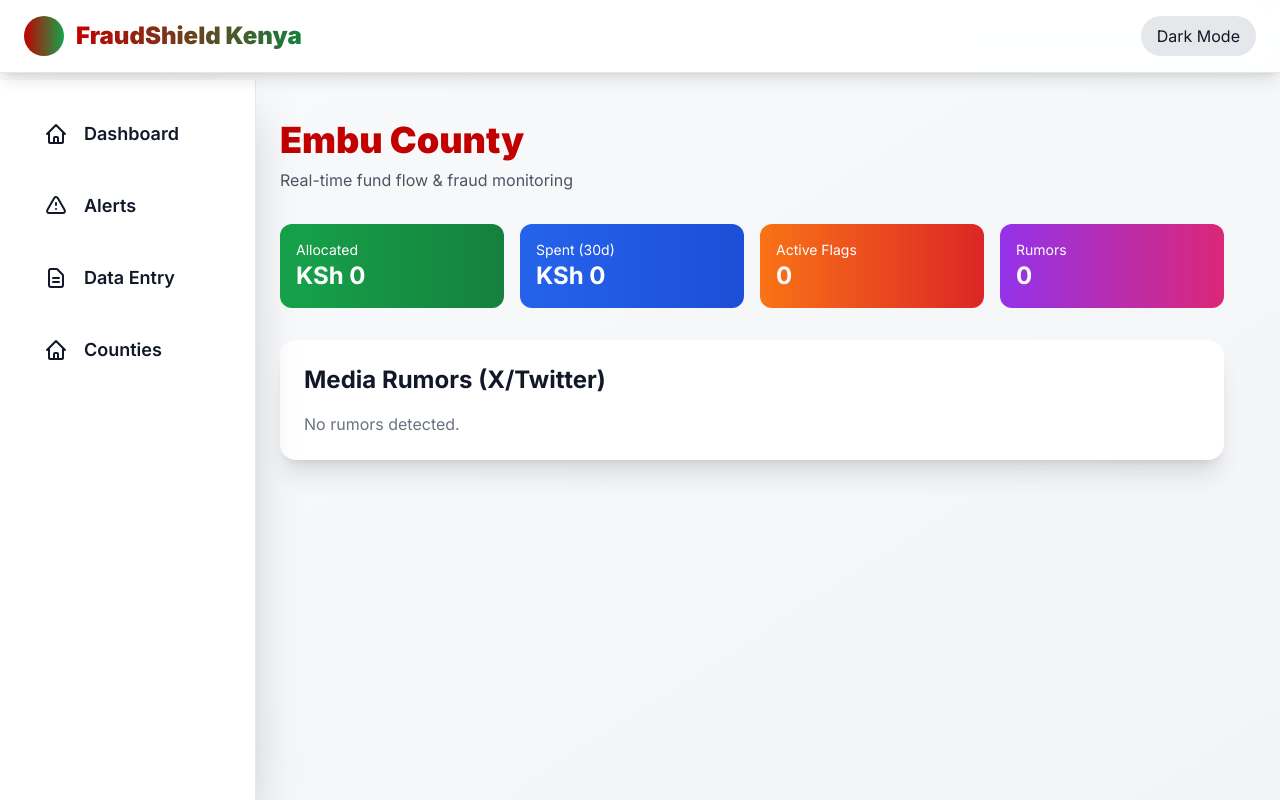
After one commit to Isaacolando/FraudShield_KE-AI, a Django app: a page that uses backend/templates/base.html in a window 1280 px wide. The commit adds this page. Run offline with Django 5.2, Linux system fonts and the light colour scheme; data comes from the database, SQL or seed files in the repository; both versions use the stored data as it was after the commit; data that the repository does not hold is empty; some libraries are stand-ins or nearby versions.

Commit message:
counties implimentation

```diff
--- a/backend/core/admin.py
+++ b/backend/core/admin.py
@@ -1,6 +1,6 @@
 
 from django.contrib import admin
-from .models import Entity,Bill,Allocation,Disbursement,Transaction,EvidenceDocument,Flag
+from .models import Entity,Bill,Allocation,Disbursement,Transaction,EvidenceDocument,Flag, County
 
 admin.site.register(Entity)
 admin.site.register(Bill)
@@ -9,3 +9,4 @@ admin.site.register(Disbursement)
 admin.site.register(Transaction)
 admin.site.register(EvidenceDocument)
 admin.site.register(Flag)
+admin.site.register(County)
--- a/backend/core/urls.py
+++ b/backend/core/urls.py
@@ -29,4 +29,7 @@ urlpatterns = [
     path('disbursement/<str:disbursement_id>/', views.disbursement_detail, name='disbursement-detail'),
     path('transaction/<str:tx_id>/', views.transaction_detail, name='transaction-detail'),
     path('entity/<int:entity_id>/', views.entity_detail, name='entity-detail'),
+    path('counties/<str:county_name>/', views.county_dashboard, name='county-dashboard'),
+    path('rumor/<str:rumor_id>/', views.rumor_detail, name='rumor-detail'),
+    path('counties/', views.county_list, name='county-list'),
 ]
--- a/backend/core/views.py
+++ b/backend/core/views.py
@@ -12,11 +12,23 @@ from .models import Transaction, EvidenceDocument
 from django.shortcuts import render, redirect
 from django.contrib.auth import login, authenticate
 from django.contrib import messages
+from django.contrib.contenttypes.models import ContentType
+from .models import Bill, Allocation, Disbursement, Transaction, Entity, EvidenceDocument
+from django.contrib.auth.models import User
+from .models import County, Transaction, Flag, Rumor, Allocation
+from django.db.models import Sum, Count
+from django.utils import timezone
 
 def login_view(request):
     if request.method == "POST":
-        username = request.POST['username']
-        password = request.POST['password']
+        identifier = request.POST.get('username', '').strip()
+        password = request.POST.get('password', '')
+        # allow either username or email
+        username = identifier
+        if '@' in identifier:
+            user_obj = User.objects.filter(email__iexact=identifier).first()
+            if user_obj:
+                username = user_obj.get_username()
         user = authenticate(request, username=username, password=password)
         if user and user.is_staff:
             login(request, user)
@@ -211,9 +223,7 @@ class IngestEvidence(APIView):
             return Response(serializer.data, status=status.HTTP_201_CREATED)
         return Response(serializer.errors, status=status.HTTP_400_BAD_REQUEST)
 
-# details views fuctions
-from django.shortcuts import render, get_object_or_404
-from .models import Bill, Allocation, Disbursement, Transaction, Entity, EvidenceDocument
+
 
 def bill_detail(request, bill_id):
     bill = get_object_or_404(Bill, bill_id=bill_id)
@@ -247,3 +257,48 @@ def entity_detail(request, entity_id):
         'incoming': incoming,
         'outgoing': outgoing
     })
+def county_list(request):
+    counties = County.objects.all().order_by('name')
+    return render(request, 'county/list.html', {'counties': counties})
+def county_dashboard(request, county_name):
+    county = get_object_or_404(County, name__icontains=county_name)
+    cutoff = timezone.now() - timezone.timedelta(days=30)
+
+
+    allocs = Allocation.objects.filter(to_entity__county=county)
+
+
+    disburs = Transaction.objects.filter(
+        source_entity__county=county,
+        timestamp__gte=cutoff
+    )
+
+
+    flags = Flag.objects.filter(
+        content_type=ContentType.objects.get_for_model(Transaction),
+        object_id__in=disburs.values_list('id', flat=True)
+    )
+
+
+    rumors = Rumor.objects.filter(related_county=county).order_by('-timestamp')[:10]
+
+
+    stats = {
+        'total_allocated': allocs.aggregate(s=Sum('amount'))['s'] or 0,
+        'total_spent': disburs.aggregate(s=Sum('amount'))['s'] or 0,
+        'active_flags': flags.count(),
+        'rumor_count': rumors.count(),
+    }
+
+    return render(request, 'county/dashboard.html', {
+        'county': county,
+        'stats': stats,
+        'rumors': rumors,
+        'flags': flags,
+        'allocs': allocs[:5],
+        'disburs': disburs[:5],
+    })
+
+def rumor_detail(request, rumor_id):
+    rumor = get_object_or_404(Rumor, rumor_id=rumor_id)
+    return render(request, 'rumor/detail.html', {'rumor': rumor})
--- a/backend/templates/base.html
+++ b/backend/templates/base.html
@@ -27,6 +27,7 @@
   {% block styles %}{% endblock %}
 </head>
 <body class="bg-gradient-to-br from-gray-50 to-gray-100 dark:from-black dark:to-gray-900 text-gray-900 dark:text-white min-h-screen transition-colors duration-300">
+
   <!-- HEADER -->
   <header class="fixed top-0 left-0 right-0 z-50 bg-white/90 dark:bg-black/90 backdrop-blur-md border-b border-gray-200 dark:border-gray-800 shadow-lg">
     <div class="container mx-auto px-6 py-4 flex justify-between items-center">
@@ -36,15 +37,23 @@
           FraudShield Kenya
         </h1>
       </div>
-      <button id="theme-toggle" class="px-4 py-2 bg-gray-200 dark:bg-gray-700 rounded-full font-medium hover:scale-105 transition">
+
+      <!-- MOBILE MENU BUTTON (visible only on small screens) -->
+      <button id="mobile-menu-btn" class="lg:hidden p-2 rounded-lg bg-gray-200 dark:bg-gray-700 hover:scale-105 transition">
+        <svg class="w-6 h-6" fill="none" stroke="currentColor" viewBox="0 0 24 24">
+          <path stroke-linecap="round" stroke-linejoin="round" stroke-width="2" d="M4 6h16M4 12h16M4 18h16"/>
+        </svg>
+      </button>
+
+      <!-- THEME TOGGLE -->
+      <button id="theme-toggle" class="hidden lg:block px-4 py-2 bg-gray-200 dark:bg-gray-700 rounded-full font-medium hover:scale-105 transition">
         <span id="theme-text">Dark Mode</span>
       </button>
-
     </div>
   </header>
 
-  <!-- SIDEBAR -->
-  <aside class="fixed left-0 top-20 bottom-0 w-64 bg-white dark:bg-gray-900 border-r border-gray-200 dark:border-gray-800 shadow-2xl overflow-y-auto">
+  <!-- SIDEBAR (Hidden on mobile by default) -->
+  <aside id="sidebar" class="fixed left-0 top-20 bottom-0 w-64 bg-white dark:bg-gray-900 border-r border-gray-200 dark:border-gray-800 shadow-2xl overflow-y-auto z-40 transform transition-transform duration-300 ease-in-out lg:translate-x-0 -translate-x-full">
     <nav class="p-6 space-y-3">
         <a href="/" class="nav-link flex items-center gap-4 px-5 py-4 rounded-xl text-lg font-semibold transition-all {% if request.path == '/' %}bg-kenya-red text-white shadow-lg{% else %}hover:bg-gray-100 dark:hover:bg-gray-800{% endif %}">
             <svg class="w-6 h-6" fill="none" stroke="currentColor" viewBox="0 0 24 24"><path stroke-linecap="round" stroke-linejoin="round" stroke-width="2" d="M3 12l2-2m0 0l7-7 7 7M5 10v10a1 1 0 001 1h3m10-11l2 2m-2-2v10a1 1 0 01-1 1h-3m-6 0a1 1 0 001-1v-4a1 1 0 011-1h2a1 1 0 011 1v4a1 1 0 001 1m-6 0h6"/></svg>
@@ -58,59 +67,83 @@
             <svg class="w-6 h-6" fill="none" stroke="currentColor" viewBox="0 0 24 24"><path stroke-linecap="round" stroke-linejoin="round" stroke-width="2" d="M9 12h6m-6 4h6m2 5H7a2 2 0 01-2-2V5a2 2 0 012-2h5.586a1 1 0 01.707.293l5.414 5.414a1 1 0 01.293.707V19a2 2 0 01-2 2z"/></svg>
             Data Entry
         </a>
+        <!-- NEW: County Navigation (dynamic or static) -->
+        <a href="/counties/" class="nav-link flex items-center gap-4 px-5 py-4 rounded-xl text-lg font-semibold transition-all hover:bg-gray-100 dark:hover:bg-gray-800">  <!-- Replace 'Nairobi' with dynamic if needed -->
+            <svg class="w-6 h-6" fill="none" stroke="currentColor" viewBox="0 0 24 24"><path stroke-linecap="round" stroke-linejoin="round" stroke-width="2" d="M3 12l2-2m0 0l7-7 7 7M5 10v10a1 1 0 001 1h3m10-11l2 2m-2-2v10a1 1 0 01-1 1h-3m-6 0a1 1 0 001-1v-4a1 1 0 011-1h2a1 1 0 011 1v4a1 1 0 001 1m-6 0h6"/></svg>
+            Counties
+        </a>
     </nav>
+
   </aside>
 
-  <!-- MAIN CONTENT -->
-  <main class="pl-64 pt-24 p-8 min-h-screen">
+  <!-- OVERLAY (click to close sidebar on mobile) -->
+  <div id="sidebar-overlay" class="fixed inset-0 bg-black/50 z-30 hidden lg:hidden transition-opacity duration-300"></div>
+
+  <!-- MAIN CONTENT — Full width on mobile -->
+  <main class="pt-20 lg:pt-24 p-4 lg:p-8 lg:pl-64 min-h-screen transition-all duration-300">
     <div class="max-w-7xl mx-auto">
+
       {% block content %}{% endblock %}
     </div>
   </main>
 
-  <!-- THEME TOGGLE SCRIPT -->
+  <!-- MOBILE THEME TOGGLE (bottom-right) -->
+  <button id="mobile-theme-toggle" class="lg:hidden fixed bottom-6 right-6 p-3 bg-gray-200 dark:bg-gray-700 rounded-full shadow-xl hover:scale-110 transition z-40">
+    <span id="mobile-theme-text" class="text-sm font-medium">Dark</span>
+  </button>
+
+  <!-- SCRIPTS -->
   <script>
-    // Apply saved theme on load
-    const savedTheme = localStorage.getItem('theme');
-    const isDark = savedTheme === 'dark' || (!savedTheme && window.matchMedia('(prefers-color-scheme: dark)').matches);
+    // Theme Toggle (Both buttons)
+    const applyTheme = (isDark) => {
+      document.documentElement.classList.toggle('dark', isDark);
+      localStorage.setItem('theme', isDark ? 'dark' : 'light');
+      document.getElementById('theme-text').textContent = isDark ? 'Light Mode' : 'Dark Mode';
+      document.getElementById('mobile-theme-text').textContent = isDark ? 'Light' : 'Dark';
+    };
 
-    if (isDark) {
-      document.documentElement.classList.add('dark');
-    } else {
-      document.documentElement.classList.remove('dark');
-    }
+    const saved = localStorage.getItem('theme');
+    const prefersDark = window.matchMedia('(prefers-color-scheme: dark)').matches;
+    const isDark = saved === 'dark' || (!saved && prefersDark);
+    applyTheme(isDark);
 
-    // Update button text
-    const updateButton = () => {
-      const text = document.getElementById('theme-text');
-      if (document.documentElement.classList.contains('dark')) {
-        text.textContent = 'Light Mode';
-      } else {
-        text.textContent = 'Dark Mode';
-      }
-    };
-    updateButton();
-
-    // Toggle function
     document.getElementById('theme-toggle').addEventListener('click', () => {
-      document.documentElement.classList.toggle('dark');
-      const isNowDark = document.documentElement.classList.contains('dark');
-      localStorage.setItem('theme', isNowDark ? 'dark' : 'light');
-      updateButton();
+      applyTheme(!document.documentElement.classList.contains('dark'));
+    });
+    document.getElementById('mobile-theme-toggle').addEventListener('click', () => {
+      applyTheme(!document.documentElement.classList.contains('dark'));
     });
 
-    // Respect system preference
-    window.matchMedia('(prefers-color-scheme: dark)').addEventListener('change', e => {
-      if (!localStorage.getItem('theme')) {
-        if (e.matches) {
-          document.documentElement.classList.add('dark');
-        } else {
-          document.documentElement.classList.remove('dark');
-        }
-        updateButton();
+    // Mobile Sidebar Toggle
+    const sidebar = document.getElementById('sidebar');
+    const overlay = document.getElementById('sidebar-overlay');
+    const menuBtn = document.getElementById('mobile-menu-btn');
+
+    const openSidebar = () => {
+      sidebar.classList.remove('-translate-x-full');
+      overlay.classList.remove('hidden');
+      overlay.classList.add('opacity-100');
+      document.body.style.overflow = 'hidden';
+    };
+
+    const closeSidebar = () => {
+      sidebar.classList.add('-translate-x-full');
+      overlay.classList.add('hidden');
+      overlay.classList.remove('opacity-100');
+      document.body.style.overflow = '';
+    };
+
+    menuBtn.addEventListener('click', openSidebar);
+    overlay.addEventListener('click', closeSidebar);
+
+    // Close on escape
+    document.addEventListener('keydown', (e) => {
+      if (e.key === 'Escape' && !sidebar.classList.contains('-translate-x-full')) {
+        closeSidebar();
       }
     });
 
+    // AOS Init
     AOS.init({ duration: 800, once: true });
   </script>
 
--- /dev/null
+++ b/backend/templates/county/dashboard.html
@@ -0,0 +1,43 @@
+{% extends 'base.html' %}
+{% block title %}{{ county.name }} FraudShield{% endblock %}
+
+{% block content %}
+<div class="p-6 max-w-7xl mx-auto">
+  <h1 class="text-4xl font-black text-kenya-red mb-2">{{ county.name }} County</h1>
+  <p class="text-gray-600 mb-8">Real-time fund flow & fraud monitoring</p>
+
+  <!-- Stats -->
+  <div class="grid grid-cols-1 md:grid-cols-4 gap-4 mb-8">
+    <div class="bg-gradient-to-r from-green-600 to-green-700 p-4 rounded-xl text-white">
+      <p class="text-sm">Allocated</p>
+      <p class="text-2xl font-bold">KSh {{ stats.total_allocated|floatformat:0 }}</p>
+    </div>
+    <div class="bg-gradient-to-r from-blue-600 to-blue-700 p-4 rounded-xl text-white">
+      <p class="text-sm">Spent (30d)</p>
+      <p class="text-2xl font-bold">KSh {{ stats.total_spent|floatformat:0 }}</p>
+    </div>
+    <div class="bg-gradient-to-r from-orange-500 to-red-600 p-4 rounded-xl text-white">
+      <p class="text-sm">Active Flags</p>
+      <p class="text-2xl font-bold">{{ stats.active_flags }}</p>
+    </div>
+    <div class="bg-gradient-to-r from-purple-600 to-pink-600 p-4 rounded-xl text-white">
+      <p class="text-sm">Rumors</p>
+      <p class="text-2xl font-bold">{{ stats.rumor_count }}</p>
+    </div>
+  </div>
+
+  <!-- Rumors -->
+  <div class="bg-white dark:bg-gray-800 rounded-2xl p-6 shadow-xl mb-8">
+    <h2 class="text-2xl font-bold mb-4">Media Rumors (X/Twitter)</h2>
+    {% for r in rumors %}
+    <div class="border-l-4 border-red-500 pl-4 mb-3">
+      <p class="text-sm text-gray-600">{{ r.timestamp|date:"M d" }}</p>
+      <p>{{ r.text|truncatewords:30 }}</p>
+      <a href="{% url 'rumor-detail' r.rumor_id %}" class="text-kenya-red text-sm">Read →</a>
+    </div>
+    {% empty %}
+    <p class="text-gray-500">No rumors detected.</p>
+    {% endfor %}
+  </div>
+</div>
+{% endblock %}
```
Also changed, not shown: backend/backend/celery.py (added, +12 -0 lines), backend/backend/settings.py (+26 -3 lines), backend/core/ml_fraud.py (+56 -29 lines), backend/core/models.py (+31 -7 lines), backend/core/tasks.py (added, +11 -0 lines), backend/templates/county/list.html (added, +33 -0 lines), backend/templates/dashboard.html (+35 -35 lines), backend/core/migrations/0003_county_entity_county_rumor.py (added), backend/db.sqlite3, backend/templates/romour.html (added). Lines whose indentation alone changed are shown as unchanged.
